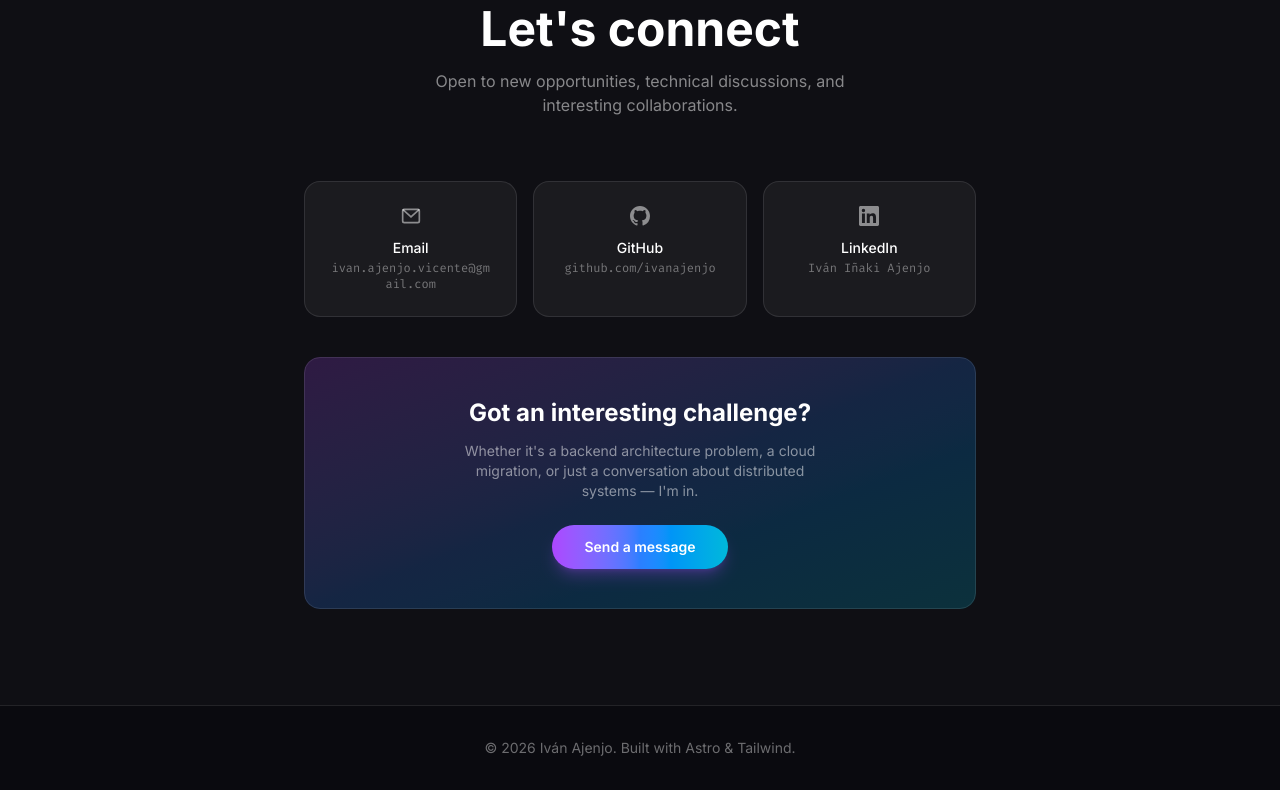
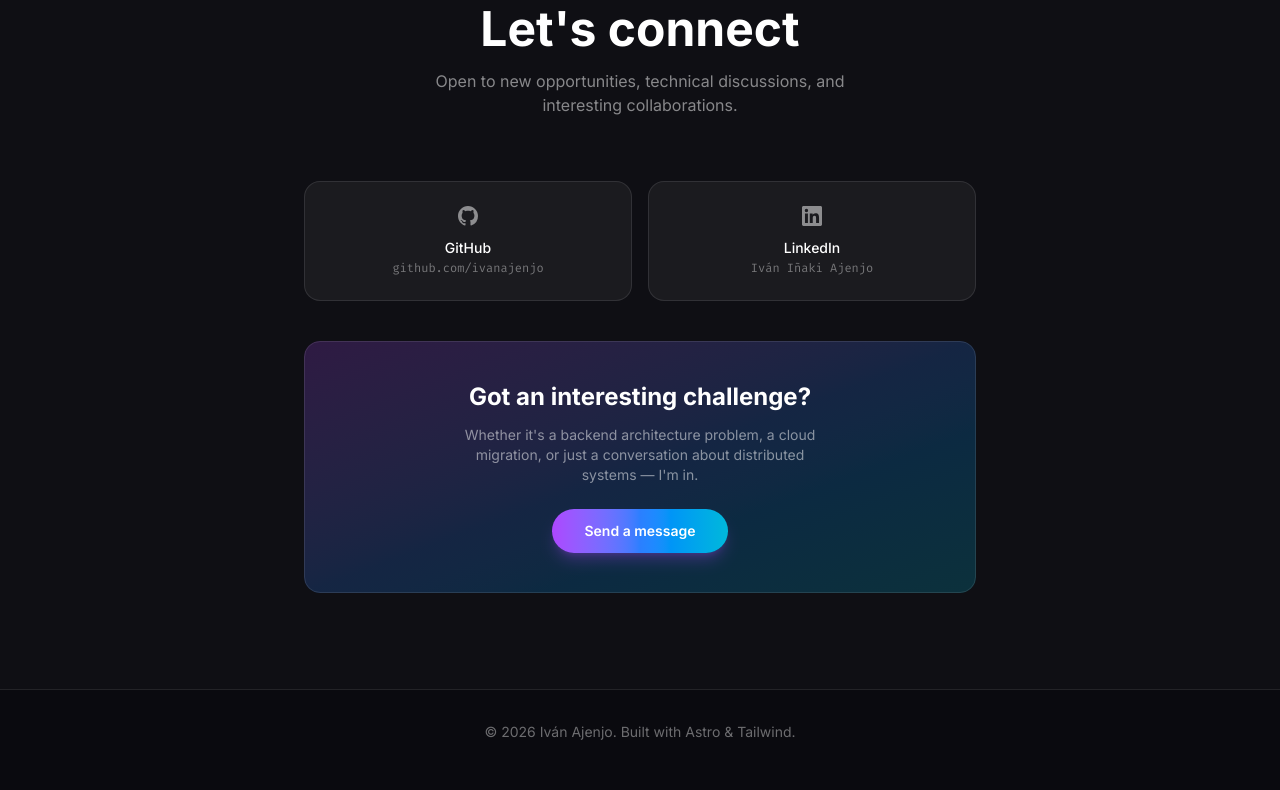
Before and after one commit to ivanajenjo/ivanajenjo.github.io, an Astro site: page / in a window 1280 px wide. Shown: the part 4549-5339 px from the top of the page. Built offline with nearby package versions, Linux system fonts and the light colour scheme; Astro itself is replaced by a stand-in of ours.

Commit message:
refactor: improve contact section layout and formatting

```diff
--- a/src/components/Contacto.astro
+++ b/src/components/Contacto.astro
@@ -1,21 +1,15 @@
 ---
 const links = [
   {
-    label: 'Email',
-    value: 'ivan.ajenjo.vicente@gmail.com',
-    href: 'mailto:ivan.ajenjo.vicente@gmail.com',
-    icon: `<svg width="20" height="20" viewBox="0 0 24 24" fill="none" stroke="currentColor" stroke-width="2"><rect x="2" y="4" width="20" height="16" rx="2"/><polyline points="2,4 12,13 22,4"/></svg>`,
-  },
-  {
-    label: 'GitHub',
-    value: 'github.com/ivanajenjo',
-    href: 'https://github.com/ivanajenjo',
+    label: "GitHub",
+    value: "github.com/ivanajenjo",
+    href: "https://github.com/ivanajenjo",
     icon: `<svg width="20" height="20" viewBox="0 0 24 24" fill="currentColor"><path d="M12 0C5.37 0 0 5.37 0 12c0 5.31 3.435 9.795 8.205 11.385.6.105.825-.255.825-.57 0-.285-.015-1.23-.015-2.235-3.015.555-3.795-.735-4.035-1.41-.135-.345-.72-1.41-1.23-1.695-.42-.225-1.02-.78-.015-.795.945-.015 1.62.87 1.845 1.23 1.08 1.815 2.805 1.305 3.495.99.105-.78.42-1.305.765-1.605-2.67-.3-5.46-1.335-5.46-5.925 0-1.305.465-2.385 1.23-3.225-.12-.3-.54-1.53.12-3.18 0 0 1.005-.315 3.3 1.23.96-.27 1.98-.405 3-.405s2.04.135 3 .405c2.295-1.56 3.3-1.23 3.3-1.23.66 1.65.24 2.88.12 3.18.765.84 1.23 1.905 1.23 3.225 0 4.605-2.805 5.625-5.475 5.925.435.375.81 1.095.81 2.22 0 1.605-.015 2.895-.015 3.3 0 .315.225.69.825.57A12.02 12.02 0 0 0 24 12c0-6.63-5.37-12-12-12z"/></svg>`,
   },
   {
-    label: 'LinkedIn',
-    value: 'Iván Iñaki Ajenjo',
-    href: 'https://www.linkedin.com/in/iv%C3%A1n-i%C3%B1aki-ajenjo-vicente-2136031b7/',
+    label: "LinkedIn",
+    value: "Iván Iñaki Ajenjo",
+    href: "https://www.linkedin.com/in/iv%C3%A1n-i%C3%B1aki-ajenjo-vicente-2136031b7/",
     icon: `<svg width="20" height="20" viewBox="0 0 24 24" fill="currentColor"><path d="M20.447 20.452h-3.554v-5.569c0-1.328-.027-3.037-1.852-3.037-1.853 0-2.136 1.445-2.136 2.939v5.667H9.351V9h3.414v1.561h.046c.477-.9 1.637-1.85 3.37-1.85 3.601 0 4.267 2.37 4.267 5.455v6.286zM5.337 7.433a2.062 2.062 0 0 1-2.063-2.065 2.064 2.064 0 1 1 2.063 2.065zm1.782 13.019H3.555V9h3.564v11.452zM22.225 0H1.771C.792 0 0 .774 0 1.729v20.542C0 23.227.792 24 1.771 24h20.451C23.2 24 24 23.227 24 22.271V1.729C24 .774 23.2 0 22.222 0h.003z"/></svg>`,
   },
 ];
@@ -25,43 +19,60 @@ const links = [
   <div class="max-w-6xl mx-auto">
     <!-- Section header -->
     <div class="mb-16 text-center">
-      <p class="text-cyan-400 font-mono text-sm tracking-widest uppercase mb-2">Contact</p>
+      <p class="text-cyan-400 font-mono text-sm tracking-widest uppercase mb-2">
+        Contact
+      </p>
       <h2 class="text-4xl md:text-5xl font-bold text-white">Let's connect</h2>
       <p class="text-white/50 mt-4 max-w-md mx-auto">
-        Open to new opportunities, technical discussions, and interesting collaborations.
+        Open to new opportunities, technical discussions, and interesting
+        collaborations.
       </p>
     </div>
 
     <div class="max-w-2xl mx-auto">
       <!-- Contact cards -->
-      <div class="grid sm:grid-cols-3 gap-4 mb-10">
-        {links.map(link => (
+      <div class="grid sm:grid-cols-2 gap-4 mb-10">
+        {
+          links.map((link) => (
             <a
               href={link.href}
-            target={link.href.startsWith('mailto') ? undefined : '_blank'}
+              target={link.href.startsWith("mailto") ? undefined : "_blank"}
               rel="noopener noreferrer"
               class="group flex flex-col items-center gap-3 p-6 rounded-2xl bg-white/5 border border-white/10 hover:border-white/30 hover:bg-white/10 transition-all duration-300 text-center"
             >
-            <span class="text-white/50 group-hover:text-white transition-colors" set:html={link.icon}></span>
+              <span
+                class="text-white/50 group-hover:text-white transition-colors"
+                set:html={link.icon}
+              />
               <div>
                 <p class="text-white font-medium text-sm">{link.label}</p>
-              <p class="text-white/40 text-xs mt-0.5 font-mono break-all">{link.value}</p>
+                <p class="text-white/40 text-xs mt-0.5 font-mono break-all">
+                  {link.value}
+                </p>
               </div>
             </a>
-        ))}
+          ))
+        }
       </div>
 
       <!-- CTA -->
       <div class="relative rounded-2xl overflow-hidden">
-        <div class="absolute inset-0 bg-gradient-to-br from-purple-500/20 via-blue-500/20 to-cyan-500/20"></div>
+        <div
+          class="absolute inset-0 bg-gradient-to-br from-purple-500/20 via-blue-500/20 to-cyan-500/20"
+        >
+        </div>
         <div class="absolute inset-0 border border-white/10 rounded-2xl"></div>
         <div class="relative p-10 text-center">
-          <h3 class="text-2xl font-bold text-white mb-3">Got an interesting challenge?</h3>
+          <h3 class="text-2xl font-bold text-white mb-3">
+            Got an interesting challenge?
+          </h3>
           <p class="text-white/50 mb-6 max-w-sm mx-auto text-sm">
-            Whether it's a backend architecture problem, a cloud migration, or just a conversation about distributed systems — I'm in.
+            Whether it's a backend architecture problem, a cloud migration, or
+            just a conversation about distributed systems — I'm in.
           </p>
           <a
-            href="mailto:ivan.ajenjo.vicente@gmail.com"
+            href="https://www.linkedin.com/in/iv%C3%A1n-i%C3%B1aki-ajenjo-vicente-2136031b7/"
+            target="_blank"
             class="inline-block px-8 py-3 rounded-full bg-gradient-to-r from-purple-500 via-blue-500 to-cyan-500 text-white font-semibold text-sm hover:opacity-90 transition-opacity shadow-lg shadow-purple-500/25"
           >
             Send a message
```
Lines whose indentation alone changed are shown as unchanged.
